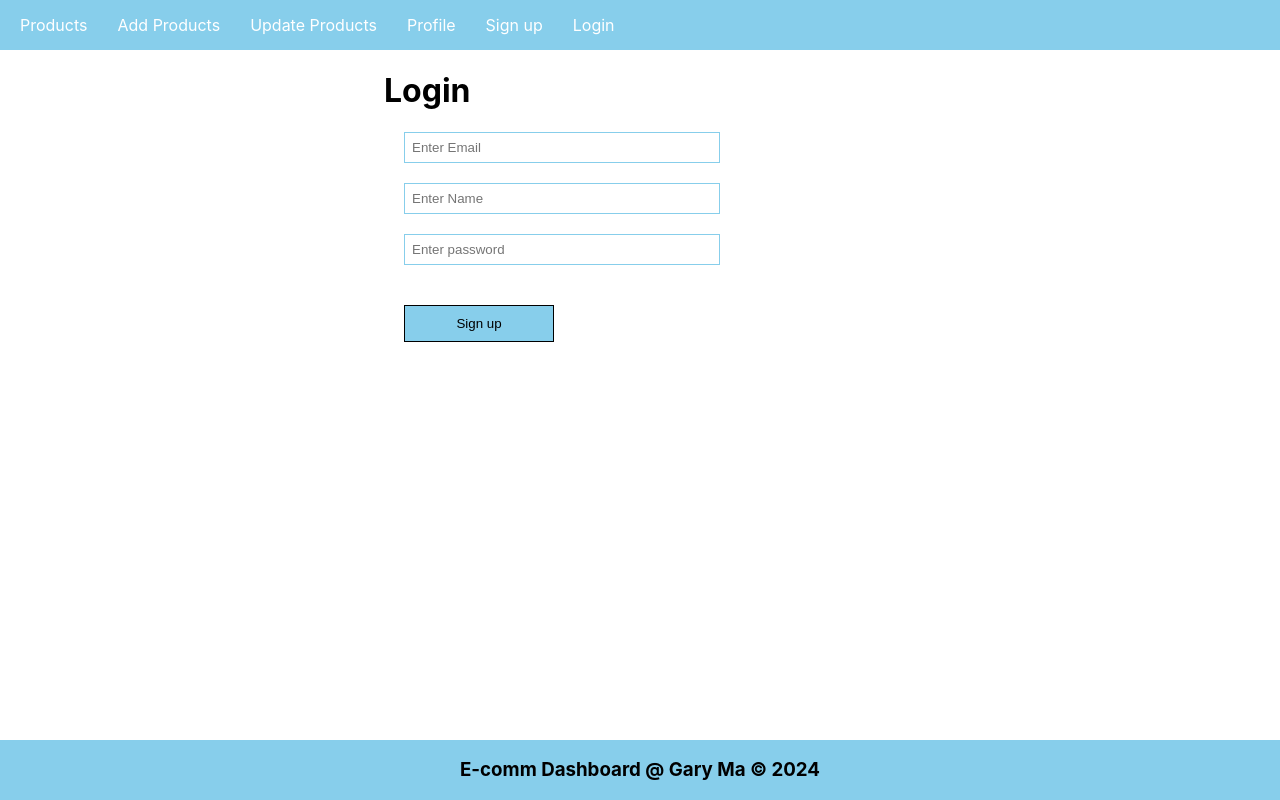
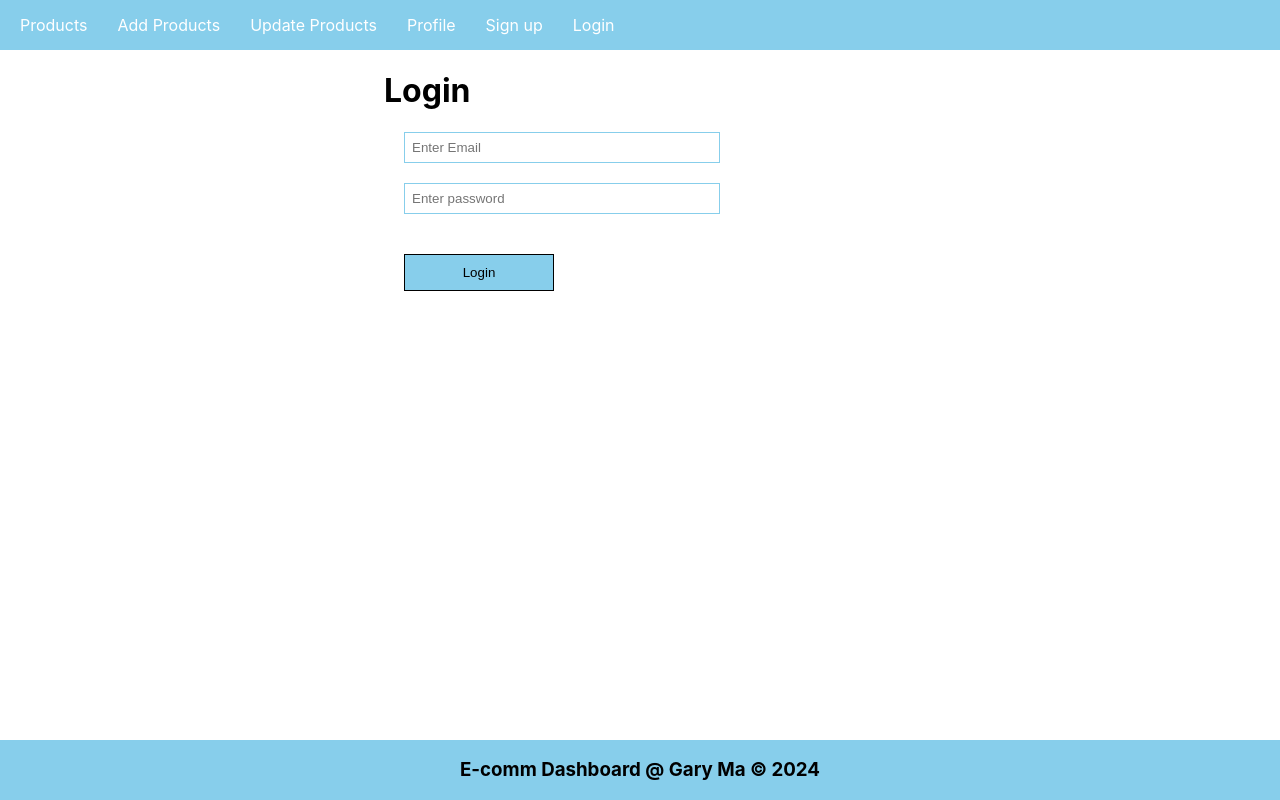
Before and after one commit to garymar2007/MERN-Stack-Project, a React (Create React App) app in the folder frontend/: page /login in a window 1280 px wide. Built offline with nearby package versions, Linux system fonts and the light colour scheme.

Commit message:
added login integration with nav

```diff
--- a/frontend/src/components/Login.js
+++ b/frontend/src/components/Login.js
@@ -2,39 +2,39 @@ import React, {useState} from 'react';
 import { useNavigate } from 'react-router-dom';
 
 const Login = () => {
-    const [name, setName] = useState("");
     const [email, setEmail] = useState("");
     const [password, setPassword] = useState("");
     const navigate = useNavigate();
 
-    const collectData = async () =>{
-        console.warn(name, email,password);
-        let data = await fetch("http://localhost:5000/register", {
+    const handleLogin = async () =>{
+        console.warn(email,password);
+        let result = await fetch("http://localhost:5000/login", {
             method: 'post',
-            body: JSON.stringify({name, email, password}),
+            body: JSON.stringify({ email, password}),
             headers:{
                 'Content-Type': 'application/json'
             }
         });
-        data = await data.json();
-        console.warn(data);
-        localStorage.setItem("user", JSON.stringify(data));
-        navigate('/');
+        result = await result.json();
+        console.warn(result);
+        if (result.name) {
+            localStorage.setItem("user", JSON.stringify(result));
+            navigate('/');
+        } else {
+            alert("Incorrect Username or Password!");
+        }
     }
 
     return(
         <div className="login">
             <h1> Login</h1>
-            <input className="inputBox"type="text" placeholder="Enter Email"
+            <input className="inputBox" type="text" placeholder="Enter Email"
             value={email} onChange={(e) => setEmail(e.target.value)}
-            />
-            <input className="inputBox" type="text" placeholder="Enter Name"
-            value={name} onChange={(e) => setName(e.target.value)}
             />
             <input className="inputBox"type="password" placeholder="Enter password"
             value={password} onChange={(e) => setPassword(e.target.value)}
             />
-            <button onClick={collectData} className="appButton" type="button">Sign up</button>
+            <button onClick={handleLogin} className="appButton" type="button">Login</button>
         </div>
     )
 }
--- a/frontend/src/components/Nav.js
+++ b/frontend/src/components/Nav.js
@@ -6,7 +6,7 @@ const Nav = () => {
     const navigate = useNavigate();
     const logout = () => {
         localStorage.clear();
-        navigate('/signup');
+        navigate('/login');
     }
     return(
         <div>
@@ -15,9 +15,13 @@ const Nav = () => {
                 <li><Link to="/add">Add Products</Link></li>
                 <li><Link to="/update">Update Products</Link></li>
                 <li><Link to="/profile">Profile</Link></li>
-                <li>{ auth ? <Link onClick={logout} to="/signup">Logout</Link>:
-                    <Link to="/signup">Sign up</Link>}</li>
-                <li><Link to="/login">Login</Link></li>
+                {
+                    auth ? <li><Link onClick={logout} to="/signup">Logout</Link></li> :
+                    <>
+                        <li><Link to="/signup">Sign up</Link></li>
+                        <li><Link to="/login">Login</Link></li>
+                    </>
+                }
             </ul>
         </div>
     )
--- a/frontend/src/components/PrivateComponent.js
+++ b/frontend/src/components/PrivateComponent.js
@@ -3,7 +3,7 @@ import { Navigate, Outlet } from 'react-router-dom';
 
 const PrivateComponent = () => {
     const auth = localStorage.getItem('user');
-    return auth ? <Outlet />: <Navigate to='signup' />;
+    return auth ? <Outlet />: <Navigate to='login' />;
 }
 
 export default PrivateComponent;
```
